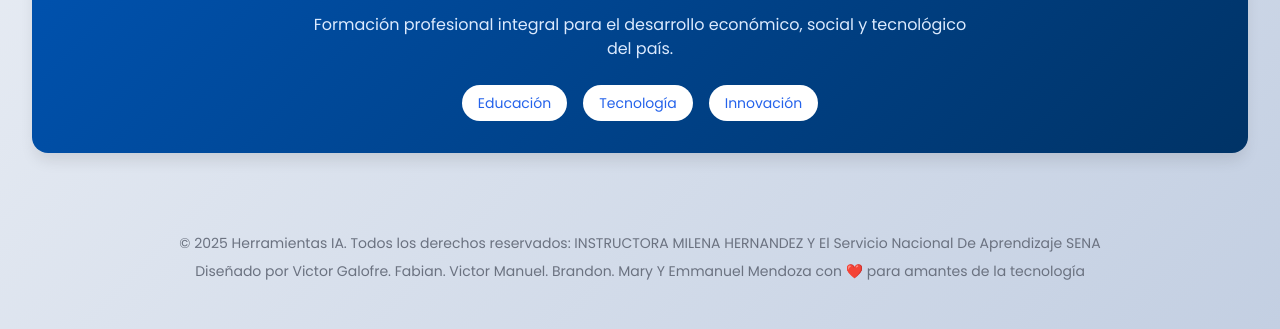
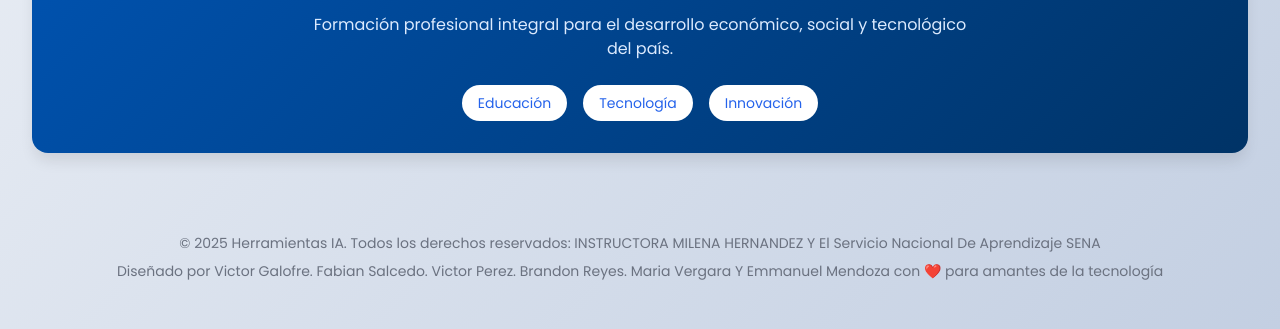
Before and after one commit to victorgalofre/herramientasia, a plain HTML site: page index.html in a window 1280 px wide. Shown: the part 763-1092 px from the top of the page. Drawn offline with nearby package versions, Linux system fonts and the light colour scheme.

Commit message:
Update index.html
update page

```diff
--- a/index.html
+++ b/index.html
@@ -161,7 +161,7 @@
     <footer class="mt-20 text-center text-gray-500 text-sm">
         <p>© 2025 Herramientas IA. Todos los derechos reservados: INSTRUCTORA MILENA HERNANDEZ Y El Servicio Nacional De Aprendizaje SENA
 </p>
-        <p class="mt-2">Diseñado por Victor Galofre. Fabian. Victor Manuel. Brandon. Mary Y Emmanuel Mendoza con ❤️ para amantes de la tecnología</p>
+        <p class="mt-2">Diseñado por Victor Galofre. Fabian Salcedo. Victor Perez. Brandon Reyes. Maria Vergara Y Emmanuel Mendoza con ❤️ para amantes de la tecnología</p>
     </footer>
 
     <script>
```
